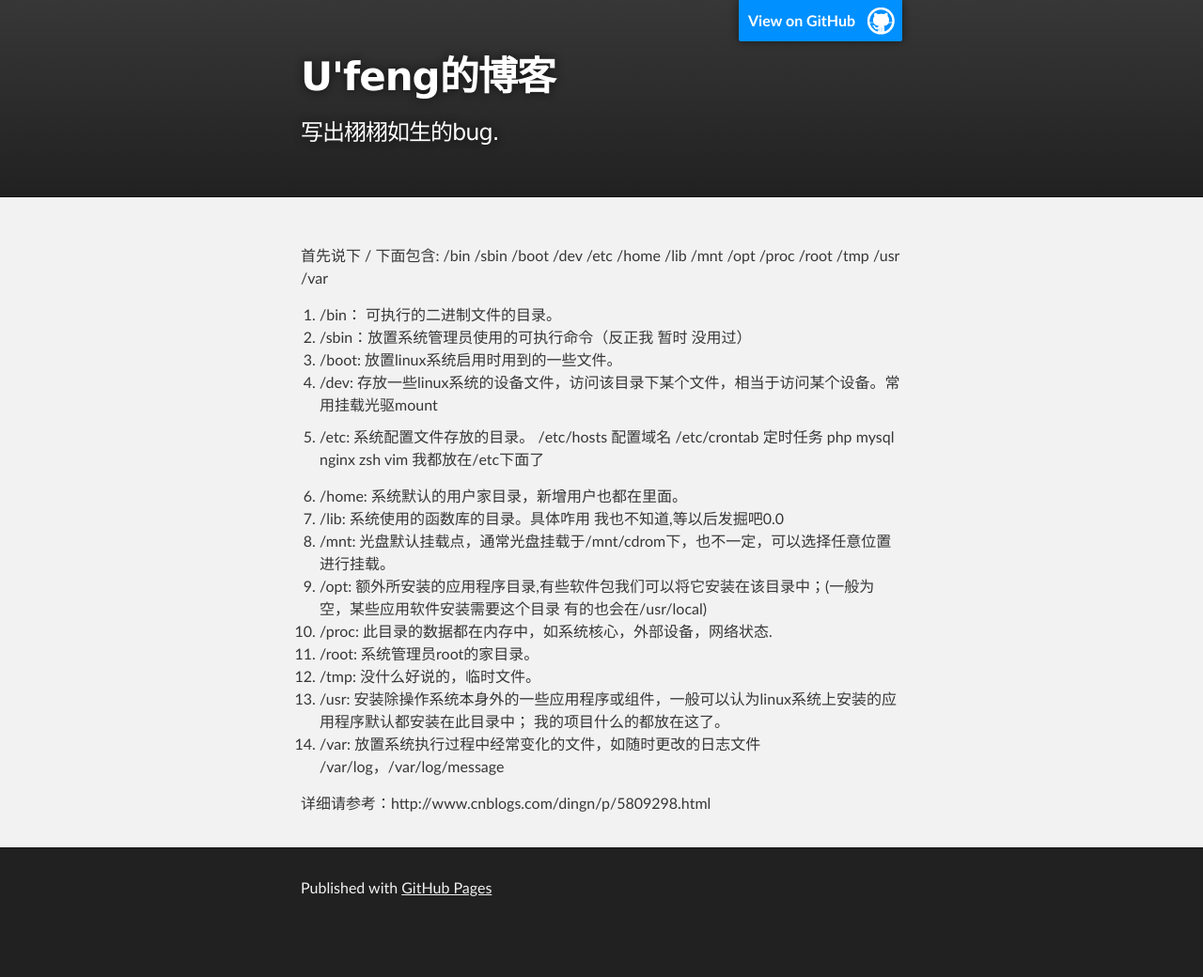
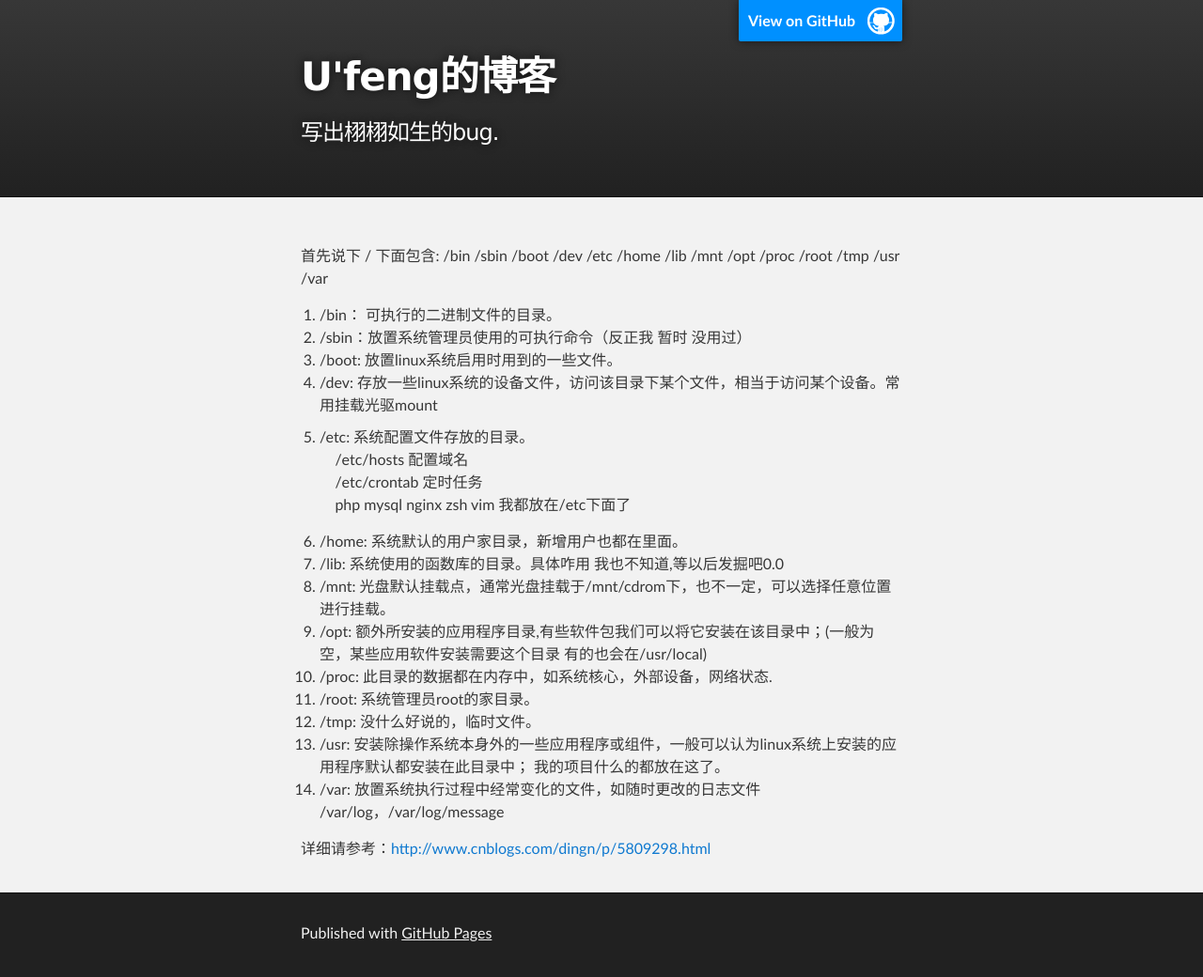
Before and after one commit to CrazyYuFeng/CrazyYuFeng.github.io, a Jekyll site: the page built from linux/linux_catalog.md, in a window 1280 px wide. Shown: the whole page at 94% size. Built offline with Jekyll 4.4.1, drawn with Linux system fonts in a browser that asks for light colours; our own code applies the rules of GitHub Pages for plain Markdown files; before the commit the page ends 992 px from its top, so only the background shows below that; part of the change alters nothing that is shown.

```diff
--- a/linux/linux_catalog.md
+++ b/linux/linux_catalog.md
@@ -5,9 +5,9 @@
  3. /boot: 放置linux系统启用时用到的一些文件。
  4. /dev: 存放一些linux系统的设备文件，访问该目录下某个文件，相当于访问某个设备。常用挂载光驱mount
  5. /etc: 系统配置文件存放的目录。
-	/etc/hosts  配置域名
-	/etc/crontab 定时任务
-	php mysql nginx zsh vim 我都放在/etc下面了
+ &nbsp;&nbsp;&nbsp;&nbsp;/etc/hosts  配置域名
+ &nbsp;&nbsp;&nbsp;&nbsp;/etc/crontab 定时任务
+ &nbsp;&nbsp;&nbsp;&nbsp;php mysql nginx zsh vim 我都放在/etc下面了
 
  6. /home: 系统默认的用户家目录，新增用户也都在里面。
  7. /lib: 系统使用的函数库的目录。具体咋用 我也不知道,等以后发掘吧0.0
@@ -19,4 +19,4 @@
  13. /usr: 安装除操作系统本身外的一些应用程序或组件，一般可以认为linux系统上安装的应用程序默认都安装在此目录中； 我的项目什么的都放在这了。
  14. /var: 放置系统执行过程中经常变化的文件，如随时更改的日志文件 /var/log，/var/log/message
 
-详细请参考：http://www.cnblogs.com/dingn/p/5809298.html
+详细请参考：<http://www.cnblogs.com/dingn/p/5809298.html>
```
